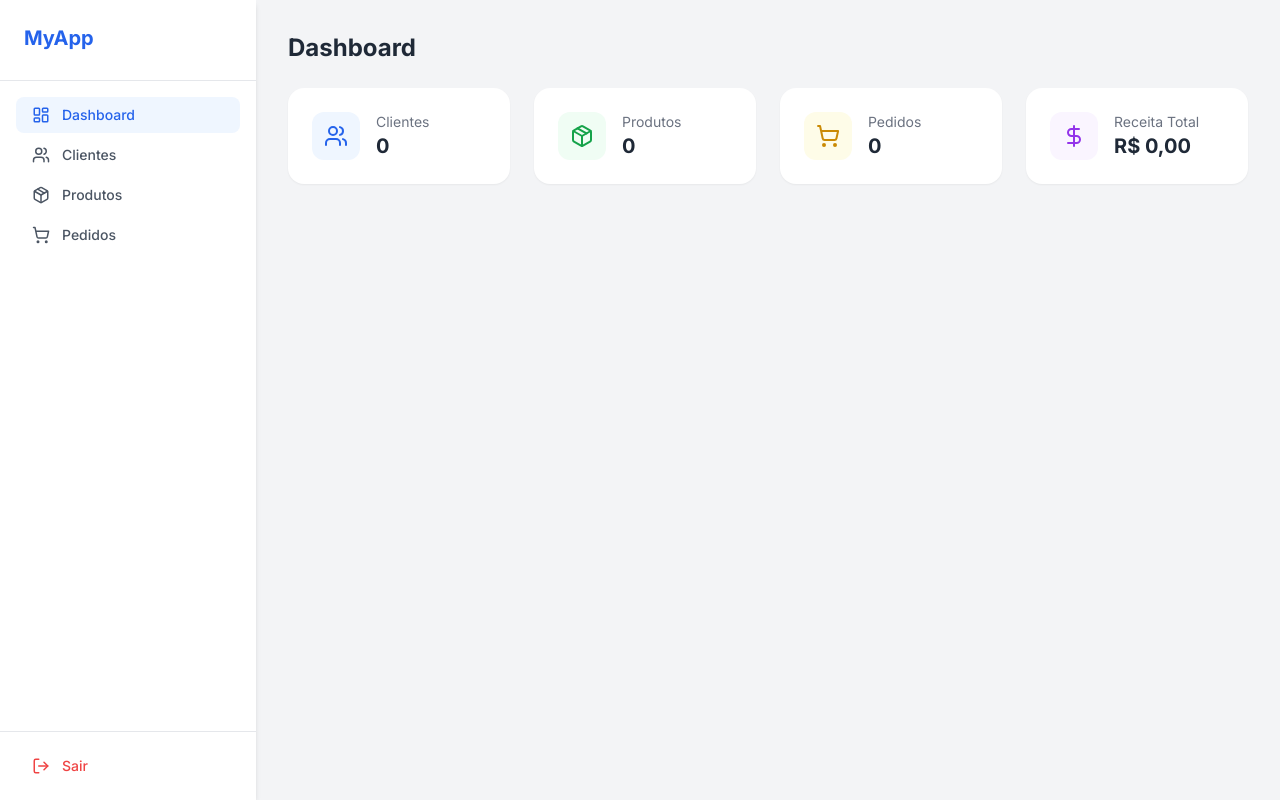
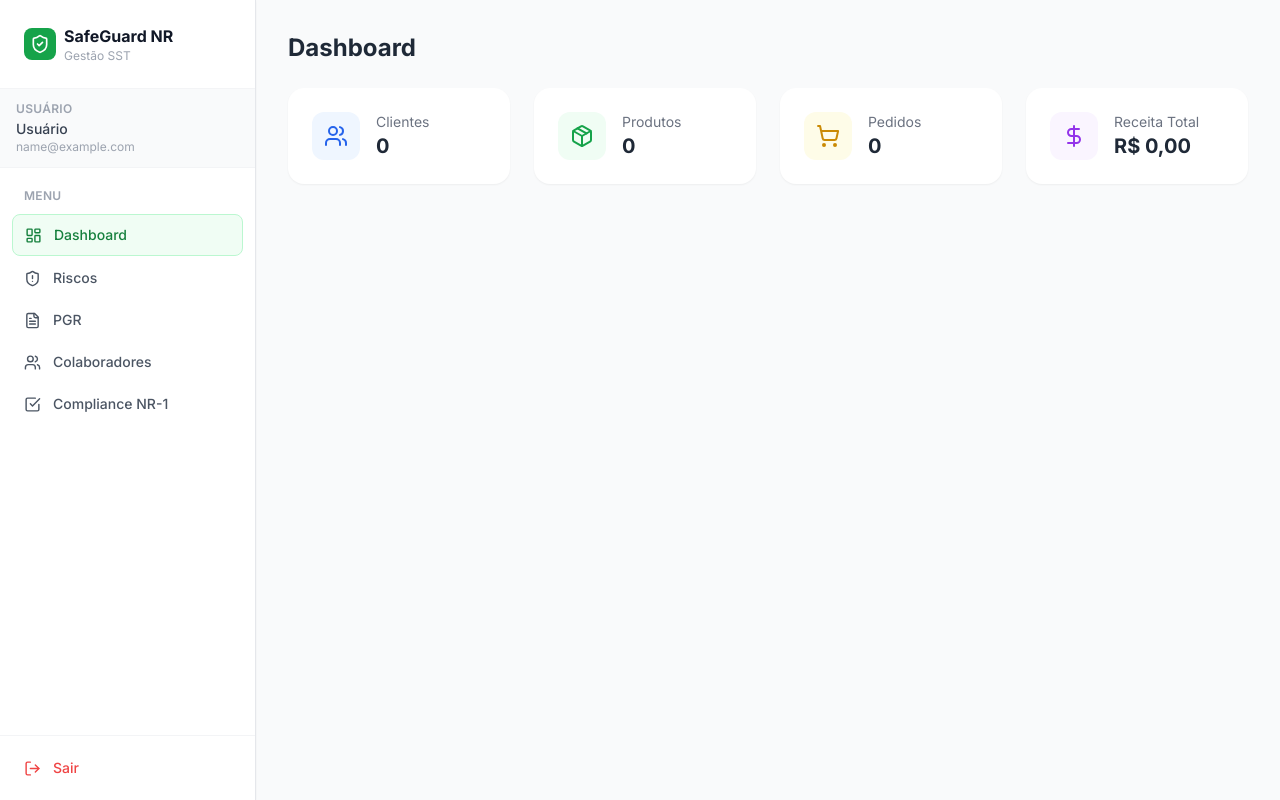
Before and after one commit to ojsilva-crypto/safeguard-nr, a React (Vite) app in the folder frontend/: page /dashboard in a window 1280 px wide. Built offline with nearby package versions, Linux system fonts and the light colour scheme; no server answers; sample sign-in values are in the browser's storage.

Commit message:
Refactor Layout component with new navigation structure

```diff
--- a/frontend/src/components/Layout.tsx
+++ b/frontend/src/components/Layout.tsx
@@ -2,11 +2,21 @@ import { Outlet, NavLink, useNavigate } from 'react-router-dom'
 import { useAuth } from '../contexts/AuthContext'
 import {
   LayoutDashboard,
+  ShieldAlert,
+  FileText,
   Users,
-  Package,
-  ShoppingCart,
+  CheckSquare,
   LogOut,
+  ShieldCheck,
 } from 'lucide-react'
+
+const navItems = [
+  { to: '/dashboard',     icon: LayoutDashboard, label: 'Dashboard' },
+  { to: '/riscos',        icon: ShieldAlert,     label: 'Riscos' },
+  { to: '/pgr',           icon: FileText,        label: 'PGR' },
+  { to: '/colaboradores', icon: Users,           label: 'Colaboradores' },
+  { to: '/compliance',    icon: CheckSquare,     label: 'Compliance NR-1' },
+]
 
 export function Layout() {
   const { user, signOut } = useAuth()
@@ -18,86 +28,74 @@ export function Layout() {
   }
 
   return (
-    <div className="flex h-screen bg-gray-100">
+    <div className="flex h-screen bg-gray-50">
       {/* Sidebar */}
-      <aside className="w-64 bg-white shadow-md flex flex-col">
-        <div className="p-6 border-b">
-          <h1 className="text-xl font-bold text-blue-600">MyApp</h1>
-          <p className="text-sm text-gray-500 mt-1">{user?.nome}</p>
+      <aside className="w-64 bg-white border-r border-gray-200 flex flex-col shadow-sm">
+
+        {/* Logo */}
+        <div className="p-6 border-b border-gray-100">
+          <div className="flex items-center gap-2">
+            <div className="p-1.5 bg-brand-600 rounded-lg">
+              <ShieldCheck size={20} className="text-white" />
+            </div>
+            <div>
+              <h1 className="text-base font-bold text-gray-900">SafeGuard NR</h1>
+              <p className="text-xs text-gray-400">Gestão SST</p>
+            </div>
+          </div>
         </div>
 
-        <nav className="flex-1 p-4 space-y-1">
+        {/* Usuário */}
+        <div className="px-4 py-3 border-b border-gray-100 bg-gray-50">
+          <p className="text-xs text-gray-400 uppercase font-semibold tracking-wide">
+            Usuário
+          </p>
+          <p className="text-sm font-medium text-gray-700 mt-0.5 truncate">
+            {user?.nome ?? 'Usuário'}
+          </p>
+          <p className="text-xs text-gray-400 truncate">{user?.email ?? ''}</p>
+        </div>
+
+        {/* Navegação */}
+        <nav className="flex-1 p-3 space-y-0.5 overflow-y-auto">
+          <p className="text-xs text-gray-400 uppercase font-semibold tracking-wide px-3 py-2">
+            Menu
+          </p>
+          {navItems.map(({ to, icon: Icon, label }) => (
             <NavLink
-            to="/dashboard"
+              key={to}
+              to={to}
               className={({ isActive }) =>
-              `flex items-center gap-3 px-4 py-2 rounded-lg text-sm font-medium transition-colors ${
+                `flex items-center gap-3 px-3 py-2.5 rounded-lg text-sm font-medium transition-all duration-150 ${
                   isActive
-                  ? 'bg-blue-50 text-blue-600'
-                  : 'text-gray-600 hover:bg-gray-50'
+                    ? 'bg-brand-50 text-brand-700 border border-brand-200'
+                    : 'text-gray-600 hover:bg-gray-100 hover:text-gray-900'
                 }`
               }
             >
-            <LayoutDashboard size={18} />
-            Dashboard
+              <Icon size={17} />
+              {label}
             </NavLink>
-
-          <NavLink
-            to="/clientes"
-            className={({ isActive }) =>
-              `flex items-center gap-3 px-4 py-2 rounded-lg text-sm font-medium transition-colors ${
-                isActive
-                  ? 'bg-blue-50 text-blue-600'
-                  : 'text-gray-600 hover:bg-gray-50'
-              }`
-            }
-          >
-            <Users size={18} />
-            Clientes
-          </NavLink>
-
-          <NavLink
-            to="/produtos"
-            className={({ isActive }) =>
-              `flex items-center gap-3 px-4 py-2 rounded-lg text-sm font-medium transition-colors ${
-                isActive
-                  ? 'bg-blue-50 text-blue-600'
-                  : 'text-gray-600 hover:bg-gray-50'
-              }`
-            }
-          >
-            <Package size={18} />
-            Produtos
-          </NavLink>
-
-          <NavLink
-            to="/pedidos"
-            className={({ isActive }) =>
-              `flex items-center gap-3 px-4 py-2 rounded-lg text-sm font-medium transition-colors ${
-                isActive
-                  ? 'bg-blue-50 text-blue-600'
-                  : 'text-gray-600 hover:bg-gray-50'
-              }`
-            }
-          >
-            <ShoppingCart size={18} />
-            Pedidos
-          </NavLink>
+          ))}
         </nav>
 
-        <div className="p-4 border-t">
+        {/* Sair */}
+        <div className="p-3 border-t border-gray-100">
           <button
             onClick={handleSignOut}
-            className="flex items-center gap-3 px-4 py-2 w-full rounded-lg text-sm font-medium text-red-500 hover:bg-red-50 transition-colors"
+            className="flex items-center gap-3 px-3 py-2.5 w-full rounded-lg text-sm font-medium text-red-500 hover:bg-red-50 transition-colors"
           >
-            <LogOut size={18} />
+            <LogOut size={17} />
             Sair
           </button>
         </div>
       </aside>
 
-      {/* Main Content */}
-      <main className="flex-1 overflow-auto p-8">
+      {/* Conteúdo principal */}
+      <main className="flex-1 overflow-auto">
+        <div className="p-8">
           <Outlet />
+        </div>
       </main>
     </div>
   )
```
Lines whose indentation alone changed are shown as unchanged.
